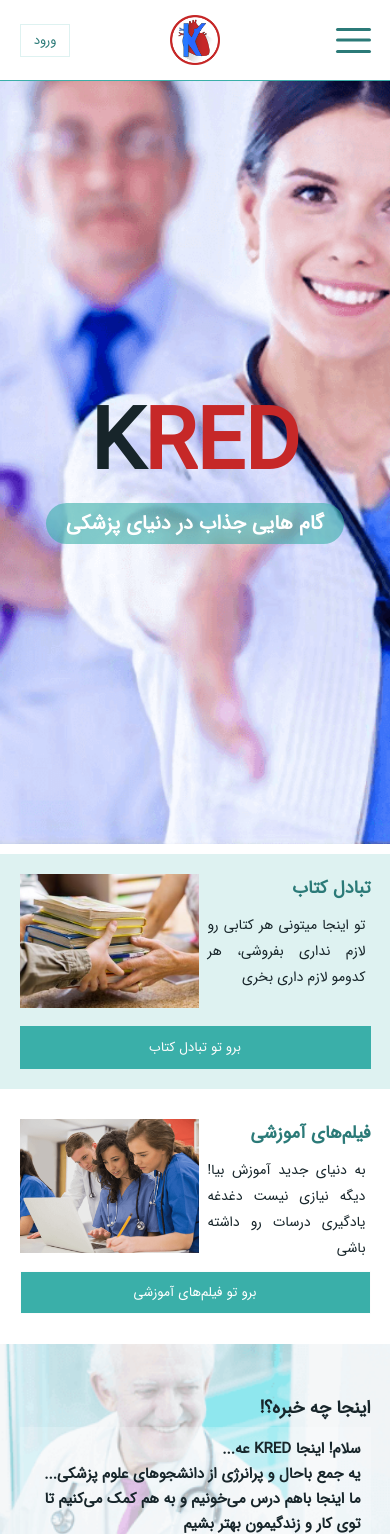
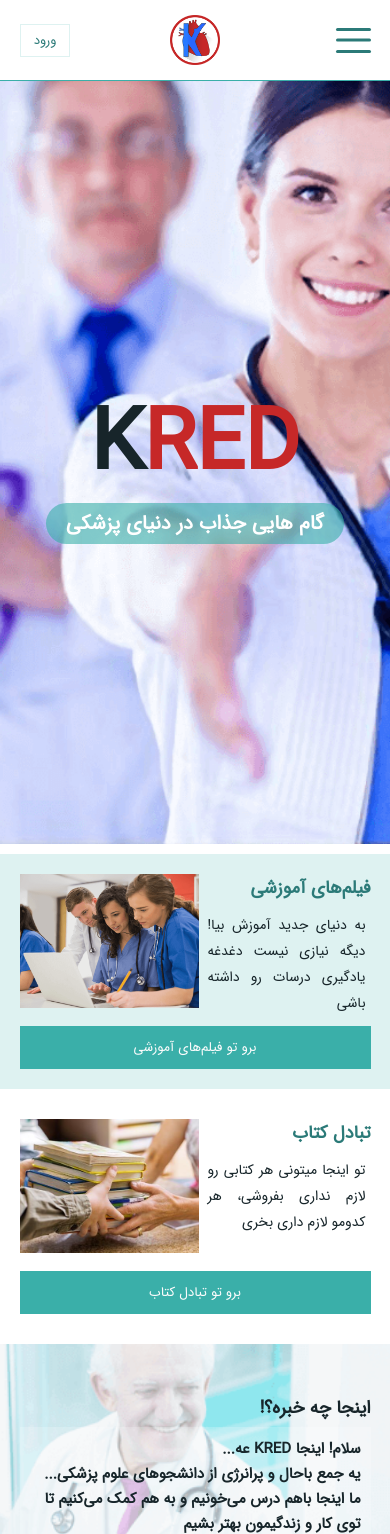
Before and after one commit to abelmiri/kred-frontend, a React (Create React App) app: page / in a window 390 px wide. Shown: the top 1534 px of the page. Built offline with nearby package versions, Linux system fonts and the light colour scheme.

Commit message:
video on homapage

```diff
--- a/src/Styles/home.scss
+++ b/src/Styles/home.scss
@@ -60,11 +60,10 @@
   @media screen and (min-width: 800px) {
     display: flex;
     padding: 5%;
-    background-color: white;
+    background-color: $third-color;
   }
   @media screen and (max-width: 800px) {
     position: relative;
-    margin: 10px 0;
     height: auto;
   }
 }
@@ -100,13 +99,16 @@
   @media screen and (max-width: 800px) {
     padding: 20px 5% 10px 5%;
     height: 205px;
-    background-color: $light-color;
   }
 }
 
 .home-exchange-title {
   font-size: $home-title-font-size;
-  color: $secondary-color;
+  color: $dark-color;
+
+  @media screen and (max-width: 480px) {
+    color: $secondary-color;
+  }
 }
 
 .home-exchange-description {
@@ -123,7 +125,7 @@
   }
 }
 
-.home-exchange-butt {
+.home-section-butt {
   position: absolute;
   right: 0;
   bottom: 0;
@@ -140,9 +142,16 @@
     color: $primary-color;
   }
 
-  &:focus {
-    background-color: $primary-color;
-    color: $very-light-color;
+  @media screen and (min-width: 800px) {
+    &.reverse {
+      background-color: $very-light-color;
+      color: $primary-color;
+
+      &:hover {
+        background-color: $primary-color;
+        color: $very-light-color;
+      }
+    }
   }
 
   @media screen and (max-width: 800px) {
@@ -158,33 +167,48 @@
   @media screen and (min-width: 800px) {
     display: flex;
     padding: 5%;
-    background-color: $third-color;
+    background-color: white;
   }
   @media screen and (max-width: 800px) {
     position: relative;
-    margin: 0;
+    margin: 10px 0;
     height: auto;
   }
 }
 
 .home-videos-img {
   object-fit: cover;
-  height: 400px;
   @media screen and (min-width: 800px) {
     vertical-align: top;
     flex-grow: 1;
     margin-right: 25px;
+    height: 400px;
     max-width: calc(50% - 25px);
+
+    &.mobile {
+      display: none;
+    }
   }
   @media screen and (max-width: 800px) {
     width: 46%;
-    position: absolute;
+    position: absolute !important;
     height: 134px;
     top: 20px;
     left: 5%;
     bottom: 0;
-    z-index: -1;
+    z-index: 1;
+
+    &.desktop {
+      display: none;
+    }
   }
+}
+
+.home-videos-img-title {
+  text-align: center;
+  color: $secondary-color;
+  font-weight: bold;
+  font-size: $menu-title-font-size;
 }
 
 .home-videos-text {
@@ -198,48 +222,13 @@
   @media screen and (max-width: 800px) {
     padding: 20px 5% 10px 5%;
     height: 205px;
+    background-color: $light-color;
   }
 }
 
 .home-videos-title {
   font-size: $home-title-font-size;
-  color: $dark-color;
-
-  @media screen and (max-width: 480px) {
-    color: $secondary-color;
-  }
-}
-
-.home-videos-butt {
-  position: absolute;
-  right: 0;
-  bottom: 0;
-  background-color: $very-light-color;
-  color: $primary-color;
-  padding: 10px;
-  cursor: pointer;
-  transition: all ease $normal-animation-duration, border-radius linear $short-animation-duration, opacity ease $opacity-animation-duration, scale ease $scale-animation-duration, color ease $color-animation-duration;
-  border: 1px solid $very-light-color;
-  min-width: 120px;
-
-  &:hover {
-    background-color: $primary-color;
-    color: $very-light-color;
-  }
-
-  &:focus {
-    background-color: $very-light-color;
-    color: $primary-color;
-  }
-
-  @media screen and (max-width: 800px) {
-    right: 5%;
-    left: 5%;
-    width: 90%;
-    background-color: $primary-color;
-    color: white;
-    bottom: 20px;
-  }
+  color: $secondary-color;
 }
 
 .home-about {
@@ -331,3 +320,8 @@
     width: 100%;
   }
 }
+
+.home-videos-item {
+  width: 100%;
+  height: 375px;
+}
--- a/src/View/Components/MySlider.js
+++ b/src/View/Components/MySlider.js
@@ -92,7 +92,7 @@ class MySlider extends PureComponent
 
     render()
     {
-        const {className, nodes, dots, marginDots, arrows, marginArrows} = this.props
+        const {className, nodes, dots, marginDots, arrows, marginArrows, dotSelectedColor, dotColor} = this.props
         const {showIndex} = this.state
         return (
             <div className={`my-slider-component ${className}`}>
@@ -123,7 +123,13 @@ class MySlider extends PureComponent
                     {
                         dots &&
                         <div className="my-slider-dots" style={marginDots ? {margin: marginDots} : {}}>{
-                            nodes.map((_, index) => <div className={`my-slider-dot ${showIndex === index ? "colored_dot" : ""}`} key={"dot-slider" + index} onClick={() => this.setIndex(index)}/>)}
+                            nodes.map((_, index) =>
+                                <div key={"dot-slider" + index}
+                                     className={`my-slider-dot ${showIndex === index ? "colored_dot" : ""}`}
+                                     style={showIndex === index && dotSelectedColor ? {backgroundColor: dotSelectedColor} : dotColor ? {backgroundColor: dotColor} : {}}
+                                     onClick={() => this.setIndex(index)}
+                                />,
+                            )}
                         </div>
                     }
                 </div>
--- a/src/View/Pages/HomePage.js
+++ b/src/View/Pages/HomePage.js
@@ -2,13 +2,27 @@ import React, {PureComponent} from "react"
 import Library from "../../Media/Images/Library.jpg"
 import Nurses from "../../Media/Images/Nurses.png"
 import Material from "../Components/Material"
-import api from "../../Functions/api"
+import api, {REST_URL} from "../../Functions/api"
+import MySlider from "../Components/MySlider"
 
 class HomePage extends PureComponent
 {
+    constructor(props)
+    {
+        super(props)
+        this.state = {
+            freeVideos: [],
+        }
+    }
+
+
     componentDidMount()
     {
         window.scroll({top: 0})
+
+        if (document.body.clientWidth >= 800)
+            api.get("video/free", "", true).then(freeVideos => this.setState({...this.state, freeVideos}))
+
         // statistics
         process.env.NODE_ENV === "production" && api.post("view", {type: "page", content: "صفحه اصلی"}).catch(err => console.log(err))
     }
@@ -20,30 +34,66 @@ class HomePage extends PureComponent
         goToExchangeBook(target, location)
     }
 
+    onLinkClick = (e) =>
+    {
+        if (this.linkTimer)
+        {
+            e.preventDefault()
+            this.linkTimer = false
+        }
+    }
+
+    onLinkDown = () => this.linkTime = setTimeout(() => this.linkTimer = true, 100)
+
+    onLinkUp = () => clearTimeout(this.linkTime)
+
+    onVideoPlay = (e) =>
+    {
+        const {freeVideos} = this.state
+        freeVideos.forEach(video => video._id !== e.target.id && document.getElementById(video._id).pause())
+    }
+
     render()
     {
-
+        const {freeVideos} = this.state
         return (
             <React.Fragment>
                 <div className='home-background-img'>
                     <h2 className='home-title'>K<span>RED</span></h2>
                     <h3 className='home-desc'>گام هایی جذاب در دنیای پزشکی</h3>
                 </div>
+                <div className='home-videos'>
+                    <div className='home-videos-text'>
+                        <h3 className='home-videos-title'>فیلم‌های آموزشی</h3>
+                        <div className='home-exchange-description'>به دنیای جدید آموزش بیا! دیگه نیازی نیست دغدغه یادگیری درسات رو داشته باشی</div>
+                        <button className='home-section-butt' onClick={(e) => this.changeRoute(e, "/videos")}>برو تو فیلم‌های آموزشی</button>
+                    </div>
+                    <img className='home-videos-img mobile' src={Nurses} alt=''/>
+                    <div className="home-videos-img desktop">
+                        <div className="home-videos-img-title">پربازدیدترین فیلم‌ها</div>
+                        <MySlider dots={true} marginDots="5px 0 15px 0" dotColor="#3AAFA9" dotSelectedColor="#2B7A78" nodes={
+                            freeVideos.map(video =>
+                                <video key={video._id} id={video._id} controls controlsList="nodownload"
+                                       className="home-videos-item"
+                                       poster={REST_URL + video.poster}
+                                       onPlay={this.onVideoPlay}
+                                       onMouseDown={this.onLinkDown}
+                                       onMouseUp={this.onLinkUp}
+                                       onClick={this.onLinkClick}>
+                                    <source src={REST_URL + video.video_url}/>
+                                    <track label="Farsi" kind="subtitles" srcLang="en" src={REST_URL + video.subtitle_url} default/>
+                                </video>,
+                            )
+                        }/>
+                    </div>
+                </div>
                 <div className='home-exchange'>
                     <img className='home-exchange-img' src={Library} alt=''/>
                     <div className='home-exchange-text'>
                         <h3 className='home-exchange-title'>تبادل کتاب</h3>
                         <div className='home-exchange-description'>تو اینجا میتونی هر کتابی رو لازم نداری بفروشی، هر کدومو لازم داری بخری</div>
-                        <button className='home-exchange-butt' onClick={(e) => this.changeRoute(e, "/exchanges")}>برو تو تبادل کتاب</button>
+                        <button className='home-section-butt reverse' onClick={(e) => this.changeRoute(e, "/exchanges")}>برو تو تبادل کتاب</button>
                     </div>
-                </div>
-                <div className='home-videos'>
-                    <div className='home-videos-text'>
-                        <h3 className='home-videos-title'>فیلم‌های آموزشی</h3>
-                        <div className='home-exchange-description'>به دنیای جدید آموزش بیا! دیگه نیازی نیست دغدغه یادگیری درسات رو داشته باشی</div>
-                        <button className='home-videos-butt' onClick={(e) => this.changeRoute(e, "/videos")}>برو تو فیلم‌های آموزشی</button>
-                    </div>
-                    <img className='home-videos-img' src={Nurses} alt=''/>
                 </div>
                 {/*<div className='home-exchange'>*/}
                 {/*    <img className='home-exchange-img' src={Pavion} alt=''/>*/}
```
